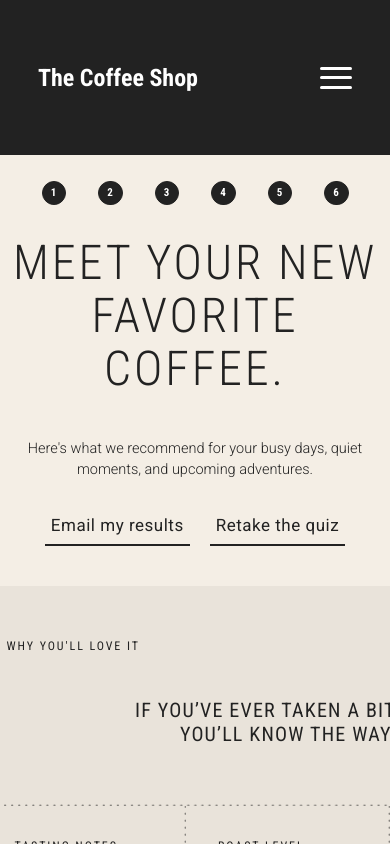
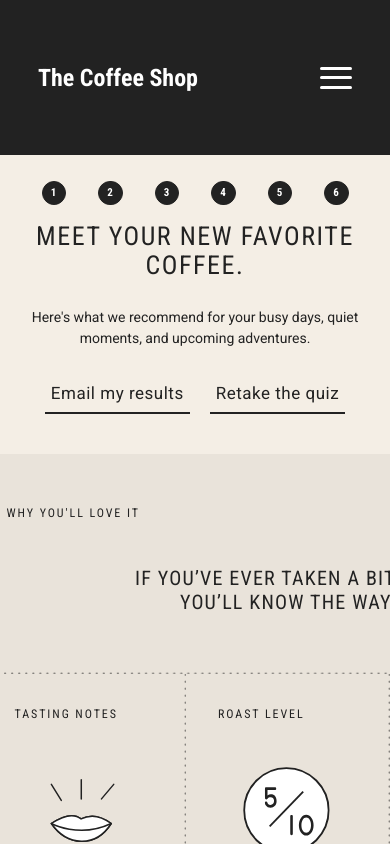
Before and after one commit to PedroNavHur/coffee-shop, a React (Create React App) app: page /#/results in a window 390 px wide. Shown: the top 844 px of the page. Built offline with nearby package versions, Linux system fonts and the light colour scheme.

Commit message:
Mobile Results

```diff
--- a/src/pages/Results.js
+++ b/src/pages/Results.js
@@ -2,11 +2,11 @@ import React from 'react';
 import styled from 'styled-components';
 import { useNavigate } from "react-router-dom";
 
+import Steps from '../components/Steps';
+import Product from '../components/Product';
+import { NavButton } from '../components/Buttons';
+
 import colors from '../styles/styles';
-
-import Steps from '../components/Steps';
-import { NavButton } from '../components/Buttons';
-import Product from '../components/Product';
 
 const ResultsContainer = styled.div`
   display: flex;
@@ -23,17 +23,21 @@ const ResultsContainer = styled.div`
 
 const Title = styled.h1`
   font-family: 'Roboto Condensed', sans-serif;
-  font-weight: 300;
+  font-weight: 400;
   font-size: 48px;
   line-height: 1.1;
   letter-spacing: 0.06em;
   text-align: center;
   color: ${colors.VerveBlack};
+
+  @media (max-width: 768px) {
+    font-size: 26px;
+  }
 `;
 
 const Subtitle = styled.h2`
   font-family: 'Roboto', sans-serif;
-  font-weight: 300;
+  font-weight: 400;
   font-size: 14.5px;
   line-height: 1.5;
   letter-spacing: 0;
@@ -42,6 +46,10 @@ const Subtitle = styled.h2`
   text-align: center;
   margin-top: 10px;
   margin-bottom: 30px;
+
+  @media (max-width: 768px) {
+    font-size: 14px;
+  }
 `;
 
 const ButtonsContainer = styled.div`
```
